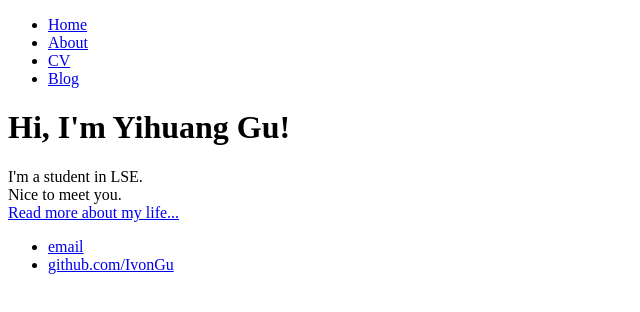
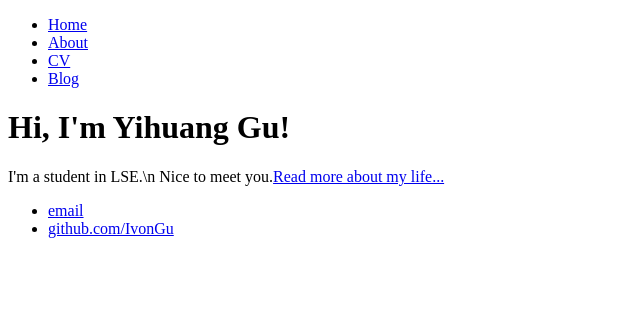
Before and after one commit to IvonGu/IvonGu.Github.io, a plain HTML site: page index.html in a window 1280 px wide. Shown: the whole page, without its empty margins (0-640 px from the left). Drawn offline with Linux system fonts and the light colour scheme.

Commit message:
Update index.html

```diff
--- a/index.html
+++ b/index.html
@@ -15,7 +15,7 @@
 		<div class="container">
     		<div class="blurb">
         		<h1>Hi, I'm Yihuang Gu!</h1>
-				<p>I'm a student in LSE.<br></em> Nice to meet you.<br><a href="/about">Read more about my life...</a></p>
+				<p>I'm a student in LSE.\n </em> Nice to meet you.<a href="/about">Read more about my life...</a></p>
     		</div><!-- /.blurb -->
 		</div><!-- /.container -->
 		<footer>
```
